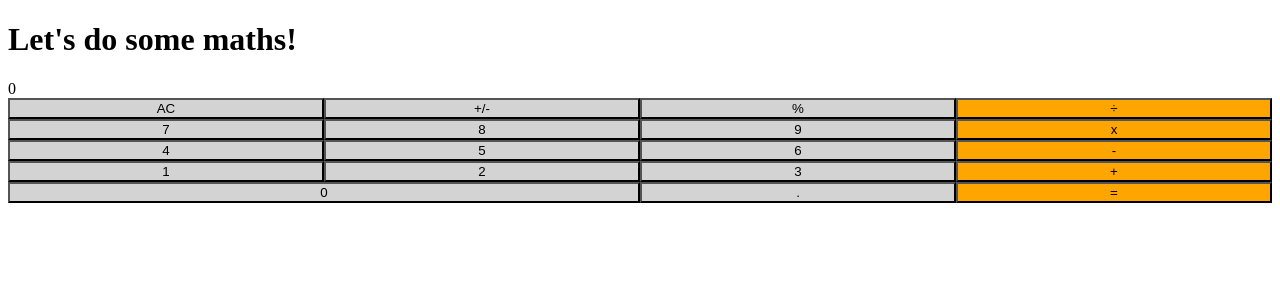
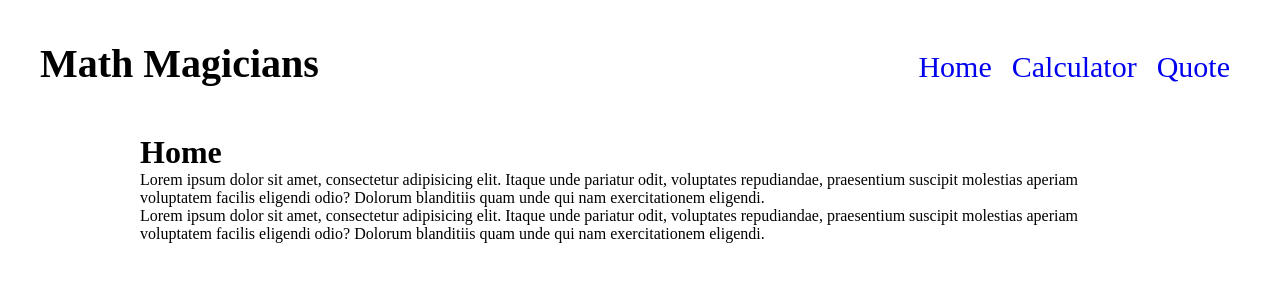
Before and after one commit to Haywhizzz/React-Calculator, a React (Create React App) app: page / in a window 1280 px wide. Shown: the top 300 px of the page. Built offline with nearby package versions, Linux system fonts and the light colour scheme.

Commit message:
Complete styling

```diff
--- a/package.json
+++ b/package.json
@@ -10,6 +10,7 @@
     "prop-types": "^15.7.2",
     "react": "^17.0.2",
     "react-dom": "^17.0.2",
+    "react-router-dom": "^5.2.0",
     "react-scripts": "4.0.3",
     "web-vitals": "^1.1.2"
   },
--- a/src/index.js
+++ b/src/index.js
@@ -1,8 +1,11 @@
 import React from 'react';
 import ReactDOM from 'react-dom';
-import App from './components/App';
+import './index.css';
+import Routes from './components/Routes';
 
 ReactDOM.render(
-  <App />,
+  <React.StrictMode>
+    <Routes />
+  </React.StrictMode>,
   document.getElementById('root'),
 );
```
Also changed, not shown: 1 other file (tests, documents, lock files or other folders).
